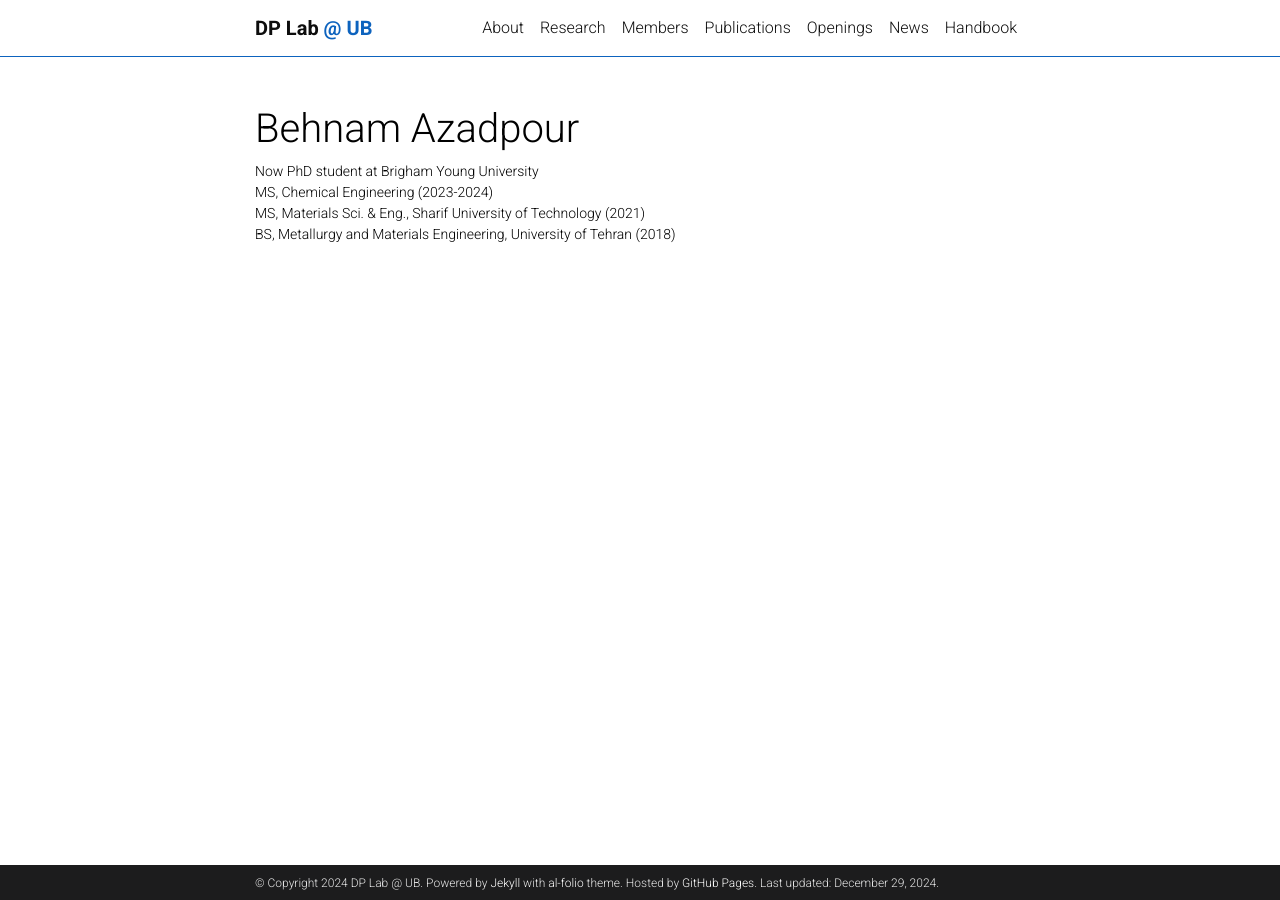
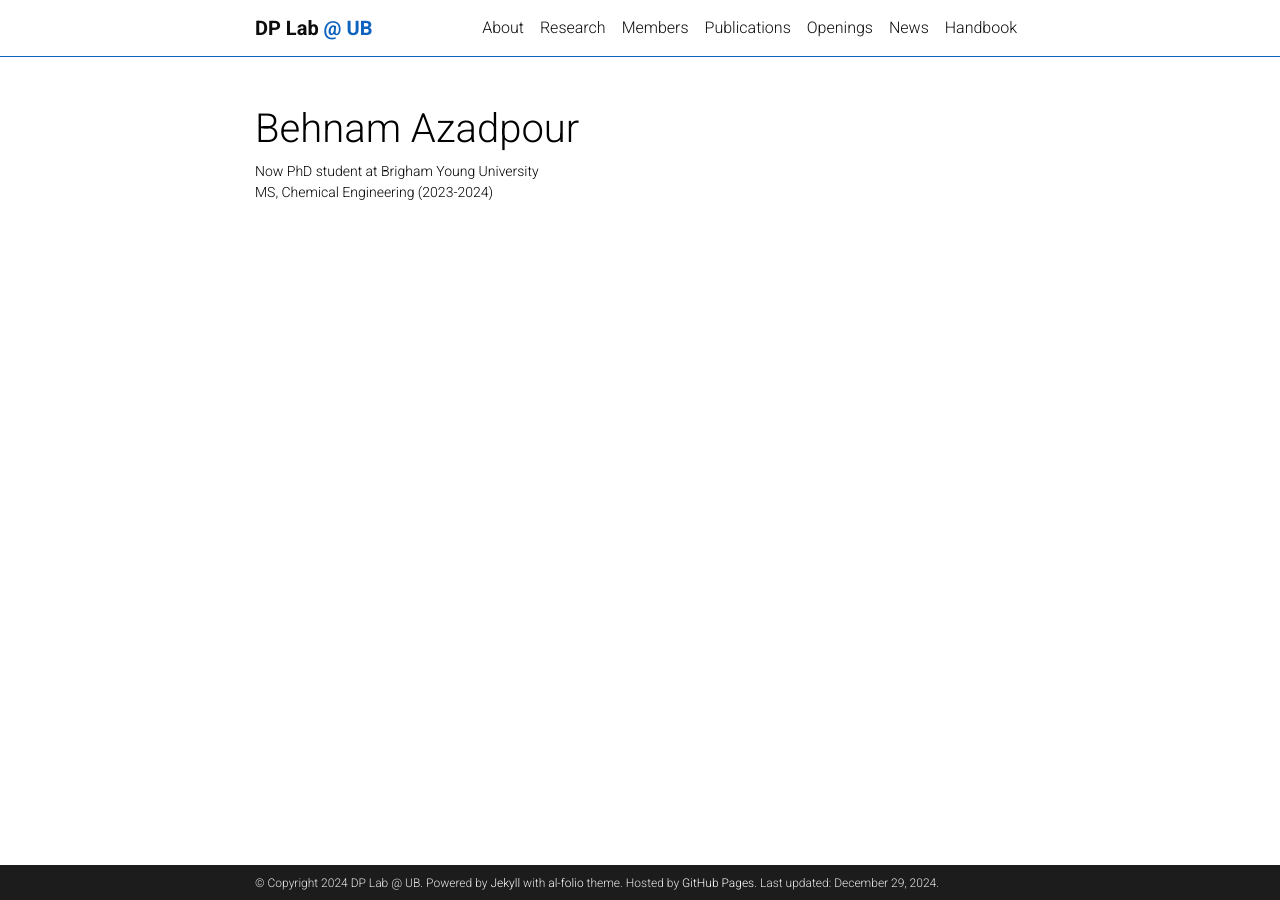
Before and after one commit to ShiResearchGroup/shiresearchgroup.github.io, a Jekyll site: the page built from _projects/Behnam_Azadpour.md, in a window 1280 px wide. Built offline with Jekyll 4.4.1, drawn with Linux system fonts in a browser that asks for light colours; comment, search, counter and statistics services are not loaded; a style sheet for code colours, icons or effects is not loaded.

Commit message:
Update Behnam_Azadpour.md

```diff
--- a/_projects/Behnam_Azadpour.md
+++ b/_projects/Behnam_Azadpour.md
@@ -1,7 +1,7 @@
 ---
 layout: page
 title: Behnam Azadpour
-description: Now PhD student at Brigham Young University<br>MS, Chemical Engineering (2023-2024) <br>MS, Materials Sci. & Eng., Sharif University of Technology (2021)<br>BS, Metallurgy and Materials Engineering, University of Tehran (2018)
+description: Now PhD student at Brigham Young University<br>MS, Chemical Engineering (2023-2024) #<br>MS, Materials Sci. & Eng., Sharif University of Technology (2021)<br>BS, Metallurgy and Materials Engineering, University of Tehran (2018)
 img: assets/img/behnam.jpg
 redirect:
 importance: 1
```
